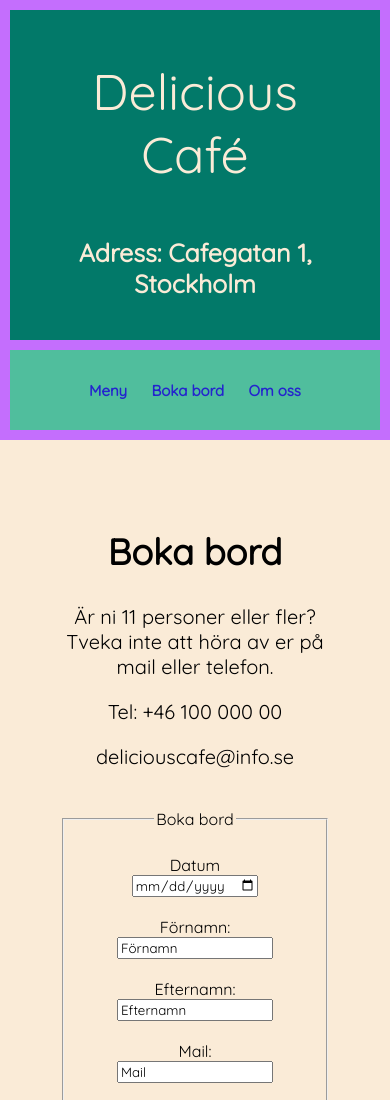
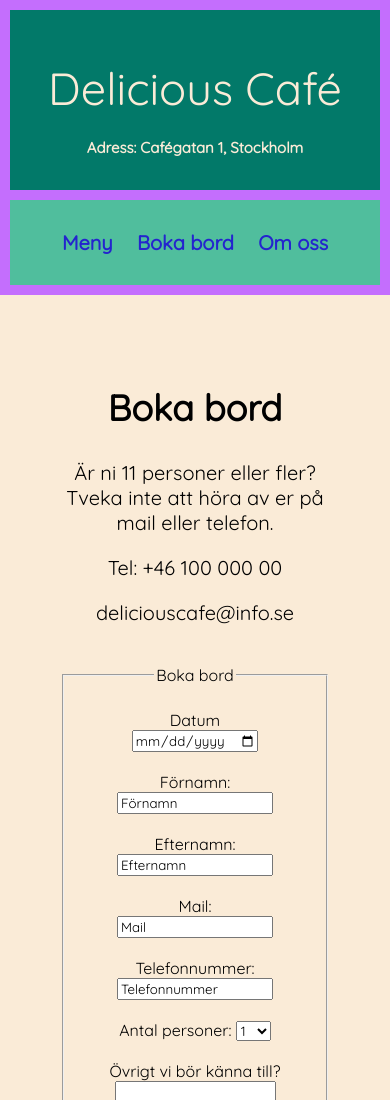
Before and after one commit to victoriamoschl/Restaurang, a plain HTML site: page bokabord.html in a window 390 px wide. Shown: the top 1100 px of the page. Drawn offline with Linux system fonts and the light colour scheme; a web font is replaced by a local one.

Commit message:
address fix

```diff
--- a/bokabord.html
+++ b/bokabord.html
@@ -34,7 +34,7 @@
 
 <header class="header">
     <a id="header2" href="index.html">Delicious Café</a>
-    <h2 id="adress">Adress: Cafegatan 1, Stockholm</h2>
+    <h2 id="adress">Adress: Cafégatan 1, Stockholm</h2>
   </header>
   <!-- Slut på header -->
 
--- a/style.css
+++ b/style.css
@@ -31,7 +31,7 @@ body{
     font-size: 100px;
     text-decoration: none;
     margin-top: 50px;
-    margin: 30px;
+    padding: 50px;
 }
 
 
@@ -200,12 +200,17 @@ align-self: 100%;
     }
 
     #header2{ /* Header för sidan boka bord */
-        font-size: 50px;
+        font-size: 45px;
+        padding: 10px;
+        margin-top: 20px;
+    }
+
+    #adress{
+        font-size: 20px;
     }
 
     .topnav a{
         font-size: 30px;
-        padding: 30px;
     }
 
     .content{
@@ -238,8 +243,12 @@ align-self: 100%;
         font-size: 45px;
     }
 
+    #adress{
+        font-size: 15px;
+    }
+
     .topnav a{
-        font-size: 15px;
+        font-size: 20px;
         padding: 10px;
     }
     .content{
```
Also changed, not shown: index.html (+1 -1 lines).
